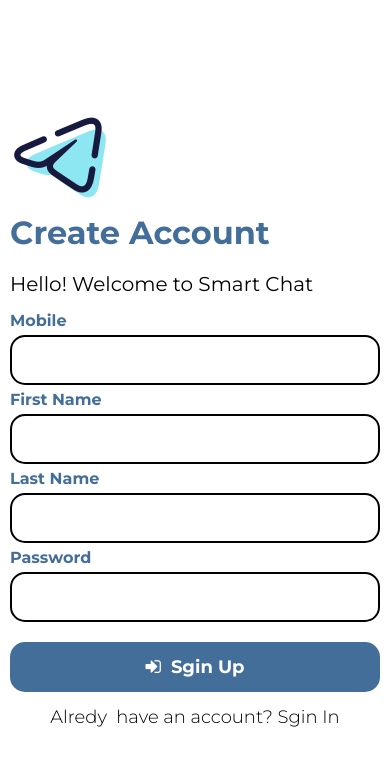
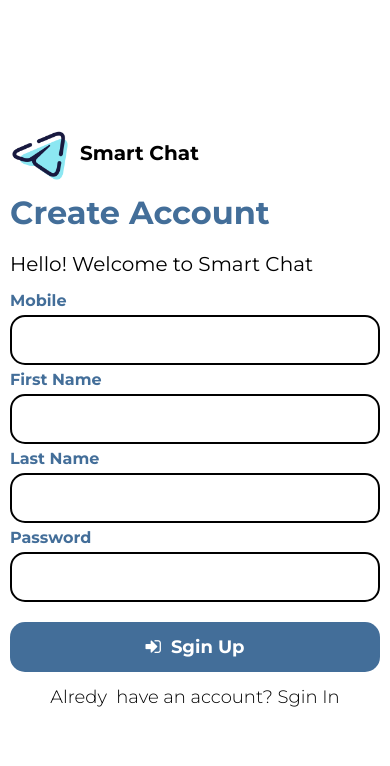
Before and after one commit to SahanDilusha/SmartChat-front-end-react-native-expo, a React Native app: screen / in a window 390 px wide. Shown: the top 766 px of the page. Built offline with nearby package versions, Linux system fonts and the light colour scheme.

Commit message:
"Updated font loading, added error handling, and modified UI components and styles in App.js"

```diff
--- a/App.js
+++ b/App.js
@@ -8,7 +8,7 @@ SplashScreen.preventAutoHideAsync();
 
 export default function App() {
 
-  const [loaded] = useFonts({
+  const [loaded, error] = useFonts({
     "Montserrat-Bold": require("./assets/fonts/Montserrat-Bold.ttf"),
     "Montserrat-Light": require("./assets/fonts/Montserrat-Light.ttf"),
     "Montserrat-Regular": require("./assets/fonts/Montserrat-Regular.ttf"),
@@ -18,9 +18,9 @@ export default function App() {
     if (loaded) {
       SplashScreen.hideAsync();
     }
-  }, [loaded]);
+  }, [loaded, error]);
 
-  if (!loaded) {
+  if (!loaded && !error) {
     return null;
   }
 
@@ -28,15 +28,22 @@ export default function App() {
 
   return (
     <ScrollView style={stylesheet.main} contentContainerStyle={stylesheet.scrollContent}>
+
+
       <View style={stylesheet.view1}>
-        <Image source={imagePath} />
+
+        <View style={stylesheet.view2}>
+          <Image source={imagePath}  style={stylesheet.image1}/>
+          <Text style={stylesheet.text6}>Smart Chat</Text>
+        </View>
+
 
         <Text style={stylesheet.text1}>Create Account</Text>
 
         <Text style={stylesheet.text2}>Hello! Welcome to Smart Chat</Text>
 
         <Text style={stylesheet.text3}>Mobile</Text>
-        <TextInput style={stylesheet.input1} inputMode="tel" cursorColor={"#000"} maxLength={10}/>
+        <TextInput style={stylesheet.input1} inputMode="tel" cursorColor={"#000"} maxLength={10} />
 
         <Text style={stylesheet.text3}>First Name</Text>
         <TextInput style={stylesheet.input1} cursorColor={"#000"} />
@@ -47,12 +54,12 @@ export default function App() {
         <Text style={stylesheet.text3}>Password</Text>
         <TextInput style={stylesheet.input1} cursorColor={"#000"} secureTextEntry={true} />
 
-        <Pressable style={stylesheet.pressable1}>
+        <Pressable style={stylesheet.pressable1} onPress={() => { }}>
           <FontAwesome style={stylesheet.text4} name="sign-in" size={24} color="black" />
           <Text style={stylesheet.text4}>Sgin Up</Text>
         </Pressable>
 
-        <Pressable style={stylesheet.pressable2}>
+        <Pressable style={stylesheet.pressable2} onPress={() => { }}>
           <Text style={stylesheet.text5}>Alredy  have an account? Sgin In</Text>
         </Pressable>
       </View>
@@ -126,4 +133,17 @@ const stylesheet = StyleSheet.create({
     fontSize: 18,
     fontFamily: "Montserrat-Light",
   },
+  view2: {
+    flexDirection: "row",
+    alignItems: "center",
+    columnGap:10,
+  },
+  image1:{
+    width: 60,
+    height:60,
+  },
+  text6:{
+    fontSize:20,
+    fontFamily:"Montserrat-Bold",
+  },
 });
```
